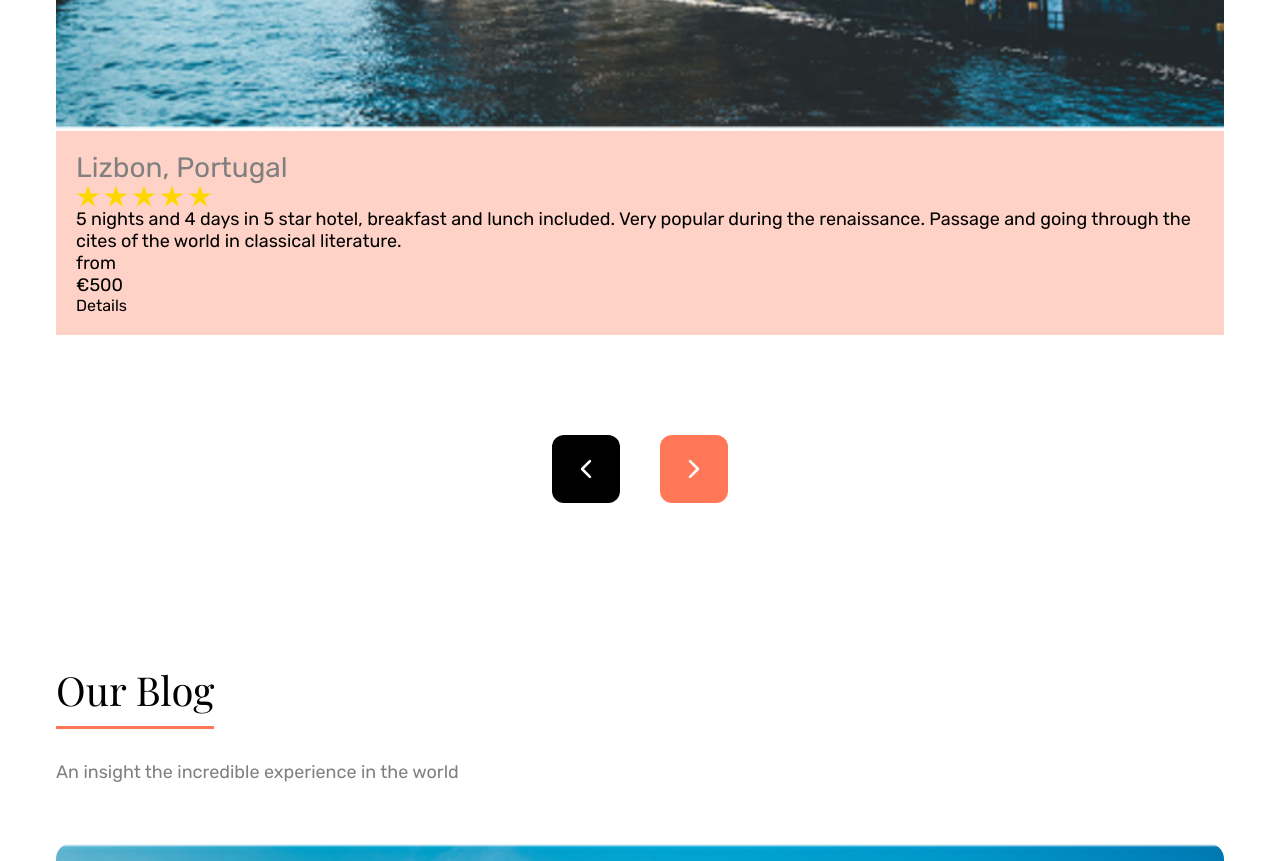
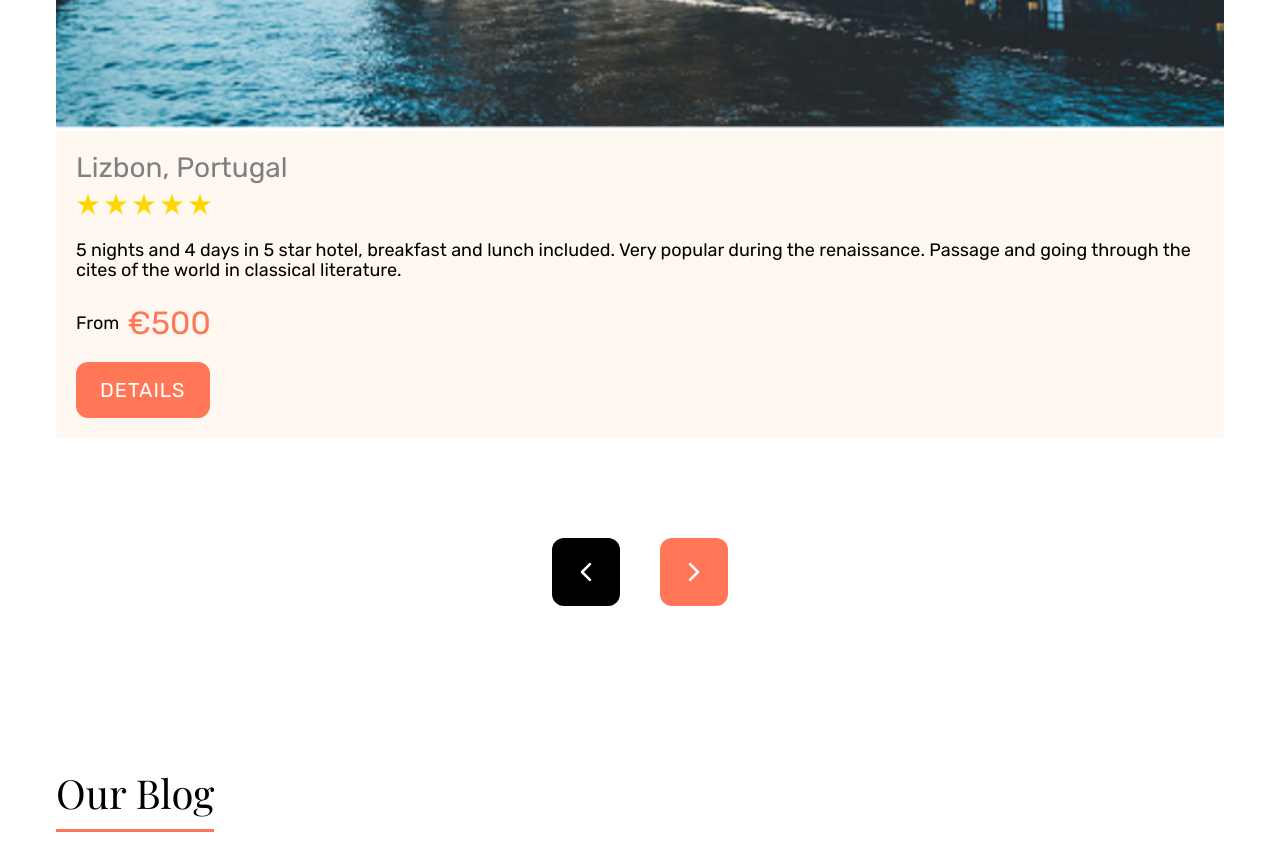
Before and after one commit to Quelleris/Travellian, a plain HTML site: page index.html in a window 1280 px wide. Shown: the part 3400-4261 px from the top of the page. Drawn offline with nearby package versions, Linux system fonts and the light colour scheme.

Commit message:
Add style to special offer cards

```diff
--- a/index.html
+++ b/index.html
@@ -148,8 +148,8 @@
                                 Very popular during the renaissance. Passage and going through the cites
                                 of the world in classical literature.
                             </p>
-                            <p class="card-price">
-                                from
+                            <p class="card-price flex flex-ai-c">
+                                From
                                 <span class="price">€500</span>
                             </p>
                             <button class="btn details">Details</button>
--- a/src/style/style.css
+++ b/src/style/style.css
@@ -312,7 +312,7 @@ p {
 
 .special-offer .card-content {
     position: unset;
-    background-color: var(--clr-priamry-200);
+    background-color: #FFF8F1;
     padding: 20px;
 }
 
@@ -328,6 +328,35 @@ p {
     font-family: var(--ff-base);
 }
 
+.special-offer .rating {
+    margin-block-start: 8px;
+}
+
+.special-offer .card-description {
+    margin-block: 24px;
+    line-height: 20px;
+}
+
+.card-price {
+    gap: 8px;
+    margin-block-end: 20px;
+}
+
+.special-offer .price {
+    font-size: 32px;
+    color: var(--clr-primary-500);
+}
+
+.details {
+    text-transform: uppercase;
+    background-color: var(--clr-primary-500);
+    padding: 16px 24px;
+    border-radius: 12px;
+    color: var(--clr-neutral-100);
+    font-size: 20px;
+    letter-spacing: 1px;
+}
+
 .view-all {
     position: relative;
     background-color: var(--clr-primary-500);
@@ -337,28 +366,27 @@ p {
     margin-left: 12px;
 }
 
-.view-all::before {
+.view-all::before,
+.view-all::after {
     position: absolute;
-    top: -12px;
-    left: -12px;
     display: inline-block;
     height: 43px;
     aspect-ratio: 1;
     content: "";
-    background-color: var(--clr-neutral-900);
     z-index: -1;
 }
 
+.view-all::before {
+    top: -12px;
+    left: -12px;
+    background-color: var(--clr-neutral-900);
+
+}
+
 .view-all::after {
-    position: absolute;
     bottom: -12px;
     right: -12px;
-    display: inline-block;
-    height: 43px;
-    aspect-ratio: 1;
-    content: "";
     background-color: var(--clr-neutral-500);
-    z-index: -1;
 }
 
 /* BLOG */
```
